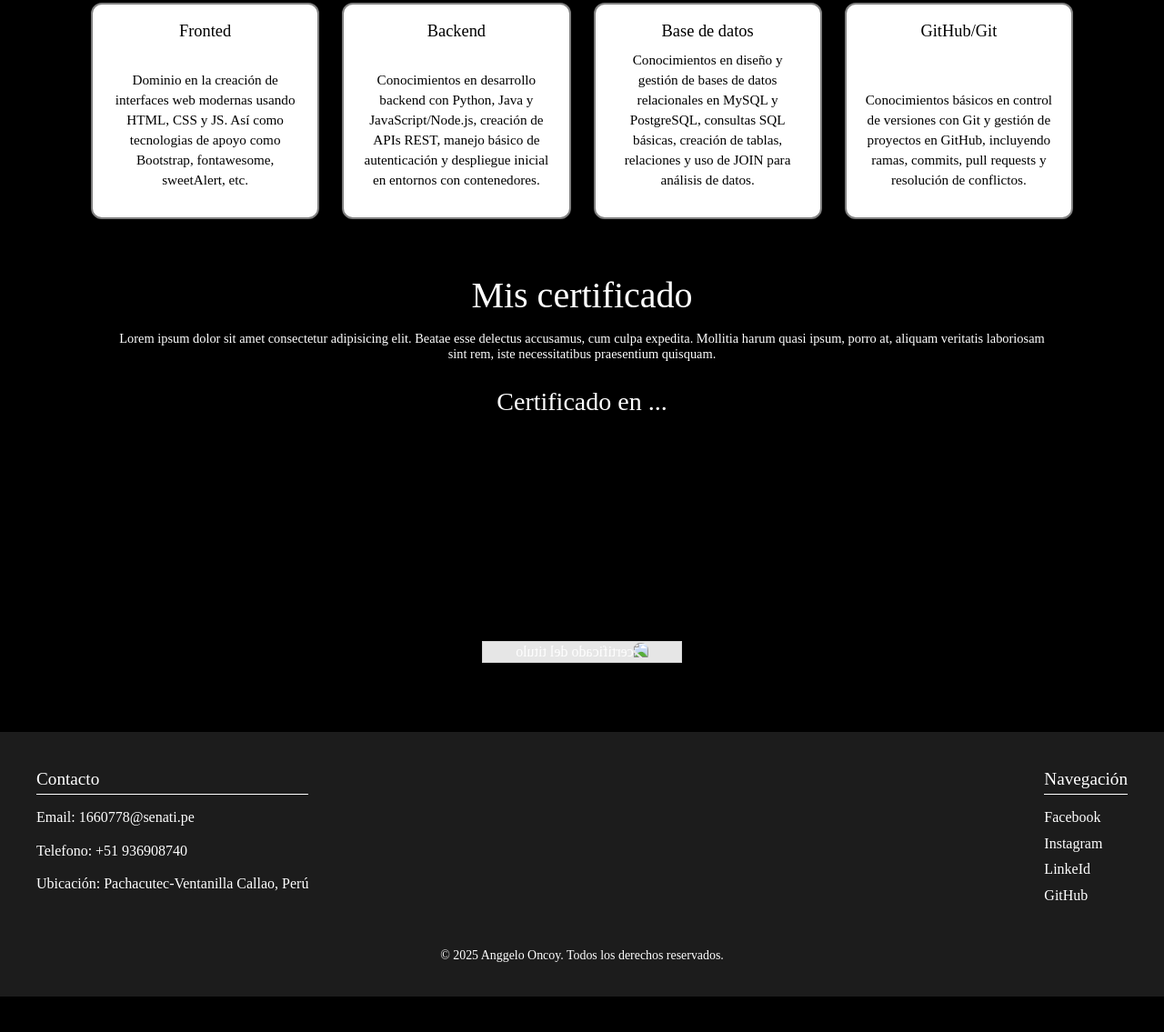
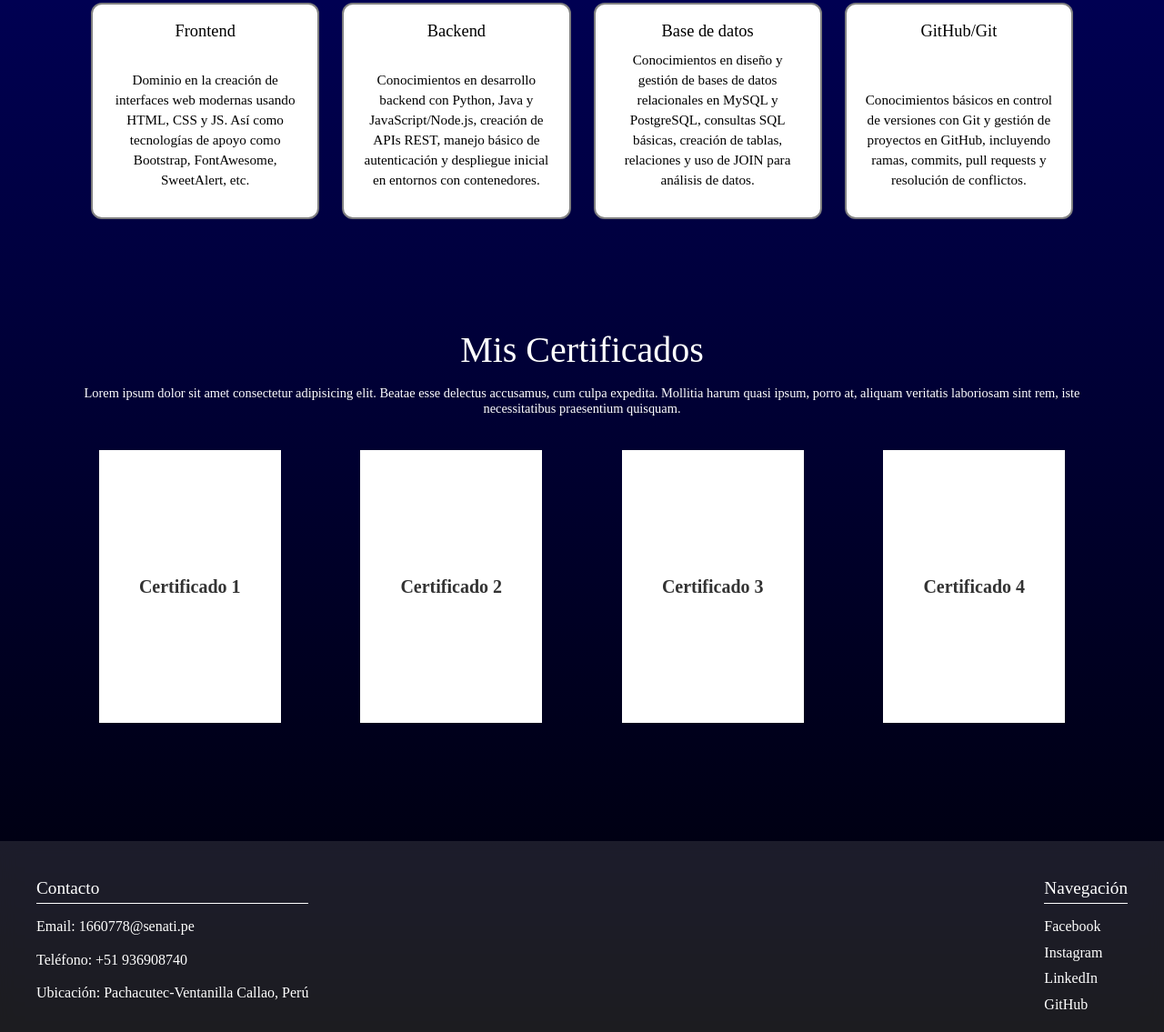
Before and after one commit to aisacthekiller15-ui/PORTAFOLIO, a plain HTML site: page index.html in a window 1280 px wide. Shown: the part 681-1816 px from the top of the page at 91% size. Before the commit the page ends 1777 px from the top, so only its background shows below. Drawn offline with nearby package versions, Linux system fonts and the light colour scheme; a web font is replaced by a local one.

Commit message:
Add files via upload

```diff
--- a/index.html
+++ b/index.html
@@ -1,22 +1,74 @@
+
 <!DOCTYPE html>
-<html lang="en">
+<html lang="es">
 <head>
   <meta charset="UTF-8">
   <meta name="viewport" content="width=device-width, initial-scale=1.0">
+  <meta name="description" content="Página personal de Anggelo Oncoy, desarrollador web.">
   <link href="https://cdn.jsdelivr.net/npm/bootstrap@5.3.8/dist/css/bootstrap.min.css" rel="stylesheet"
       integrity="sha384-sRIl4kxILFvY47J16cr9ZwB07vP4J8+LH7qKQnuqkuIAvNWLzeN8tE5YBujZqJLB" crossorigin="anonymous">
   <link rel="stylesheet" href="css/index-style.css">
-   <title>Document</title>
+  <style>
+      body {
+          background: linear-gradient(to bottom, #000080, #000000); /* Fondo azul y negro */
+          color: white; /* Cambiar el color del texto a blanco para mejor contraste */
+      }
+      .flip-contenedor {
+          display: flex;
+          justify-content: space-around;
+          flex-wrap: wrap;
+          margin: 20px 0;
+      }
+      .flip-card {
+          background-color: #ffffff;
+          width: 200px;
+          height: 300px;
+          perspective: 1000px;
+          margin: 10px;
+      }
+      .flip-card-inner {
+          position: relative;
+          width: 100%;
+          height: 100%;
+          transition: transform 0.6s;
+          transform-style: preserve-3d;
+      }
+      .flip-card:hover .flip-card-inner {
+          transform: rotateY(180deg);
+      }
+      .flip-card-front, .flip-card-back {
+          position: absolute;
+          width: 100%;
+          height: 100%;
+          backface-visibility: hidden;
+      }
+      .flip-card-front {
+          display: flex;
+          justify-content: center;
+          align-items: center;
+          font-size: 20px;
+          color: #333;
+          background-color: #ffffff; /* Fondo blanco para el frente del certificado */
+      }
+      .flip-card-back {
+          display: flex;
+          justify-content: center;
+          align-items: center;
+          background-color: #f8f8f8;
+          transform: rotateY(180deg);
+      }
+  </style>
+  <title>Mi Página Web</title>
 </head>
 <body>
   <header>
-        <h1>Mi pagina web</h1>
-        <p>Bienvenido a mi pagina web</p>
+      <h1>Mi página web</h1>
+      <p>Bienvenido a mi página web</p>
       <nav>
-            <a href="../index.html">inicio<a>
+          <a href="../index.html">Inicio</a>
           <a href="Proyecto.html">Nosotros</a>
           <a href="Contacto.html">Contacto</a>
-        <nav>
+      </nav>
   </header>
   <main>
       <section class="presentacion">
@@ -24,8 +76,7 @@
           <p>Lorem ipsum dolor sit amet consectetur adipisicing elit. Consequuntur incidunt doloribus iusto distinctio
               harum itaque amet nihil error veritatis, ad magni, illum illo autem ipsa reiciendis nisi quo earum et?
           </p>
-            <a class="btn btn-primary" onclick="mostrarMensaje()">click mensaje</a>
-            <img src="img/perfil_pro.jpg">
+          <img src="img/perfil_pro.jpg" alt="Foto de perfil">
       </section>
       <section class="habilidades">
           <h2>Mis Habilidades</h2>
@@ -34,9 +85,9 @@
           </p>
           <div class="contenedor-cards">
               <div class="card">
-                    <h3>Fronted</h3>
-                    <p>Dominio en la creación de interfaces web modernas usando HTML, CSS y JS. Así como tecnologias de
-                        apoyo como Bootstrap, fontawesome, sweetAlert, etc.</p>
+                  <h3>Frontend</h3>
+                  <p>Dominio en la creación de interfaces web modernas usando HTML, CSS y JS. Así como tecnologías de
+                      apoyo como Bootstrap, FontAwesome, SweetAlert, etc.</p>
               </div>
               <div class="card">
                   <h3>Backend</h3>
@@ -54,16 +105,49 @@
                       incluyendo ramas, commits, pull requests y resolución de conflictos.</p>
               </div>
           </div>
+      </section>
       <section class="flip-section">
-            <h2>Mis certificado</h2>
-                <p> Lorem ipsum dolor sit amet consectetur adipisicing elit. Beatae esse delectus accusamus, cum culpa expedita. Mollitia harum quasi ipsum, porro at, aliquam veritatis laboriosam sint rem, iste necessitatibus praesentium quisquam.</p>
+          <h2>Mis Certificados</h2>
+          <p>Lorem ipsum dolor sit amet consectetur adipisicing elit. Beatae esse delectus accusamus, cum culpa expedita. Mollitia harum quasi ipsum, porro at, aliquam veritatis laboriosam sint rem, iste necessitatibus praesentium quisquam.</p>
           <div class="flip-contenedor">
               <div class="flip-card">
                   <div class="flip-card-inner">
-                        <h3>Certificado en ...</h3>
+                      <div class="flip-card-front">
+                          Certificado 1
                       </div>
                       <div class="flip-card-back">
-                            <img src="img/certificado.jpg" alt="certificado del titulo"></div>
+                          <img src="img/certificado1.jpg" alt="Certificado 1">
+                      </div>
+                  </div>
+              </div>
+              <div class="flip-card">
+                  <div class="flip-card-inner">
+                      <div class="flip-card-front">
+                          Certificado 2
+                      </div>
+                      <div class="flip-card-back">
+                          <img src="img/certificado2.jpg" alt="Certificado 2">
+                      </div>
+                  </div>
+              </div>
+              <div class="flip-card">
+                  <div class="flip-card-inner">
+                      <div class="flip-card-front">
+                          Certificado 3
+                      </div>
+                      <div class="flip-card-back">
+                          <img src="img/certificado3.jpg" alt="Certificado 3">
+                      </div>
+                  </div>
+              </div>
+              <div class="flip-card">
+                  <div class="flip-card-inner">
+                      <div class="flip-card-front">
+                          Certificado 4
+                      </div>
+                      <div class="flip-card-back">
+                          <img src="img/certificado4.jpg" alt="Certificado 4">
+                      </div>
                   </div>
               </div>
           </div>
@@ -74,7 +158,7 @@
           <div class="footer-contacto">
               <h3>Contacto</h3>
               <p>Email: 1660778@senati.pe</p>
-                <p>Telefono: +51 936908740</p>
+              <p>Teléfono: +51 936908740</p>
               <p>Ubicación: Pachacutec-Ventanilla Callao, Perú</p>
           </div>
           <div class="footer-nav">
@@ -82,7 +166,7 @@
               <ul>
                   <li><a href="#">Facebook</a></li>
                   <li><a href="#">Instagram</a></li>
-                    <li><a href="#">LinkeId</a></li>
+                  <li><a href="#">LinkedIn</a></li>
                   <li><a href="#">GitHub</a></li>
               </ul>
           </div>
```
Lines whose indentation alone changed are shown as unchanged.
